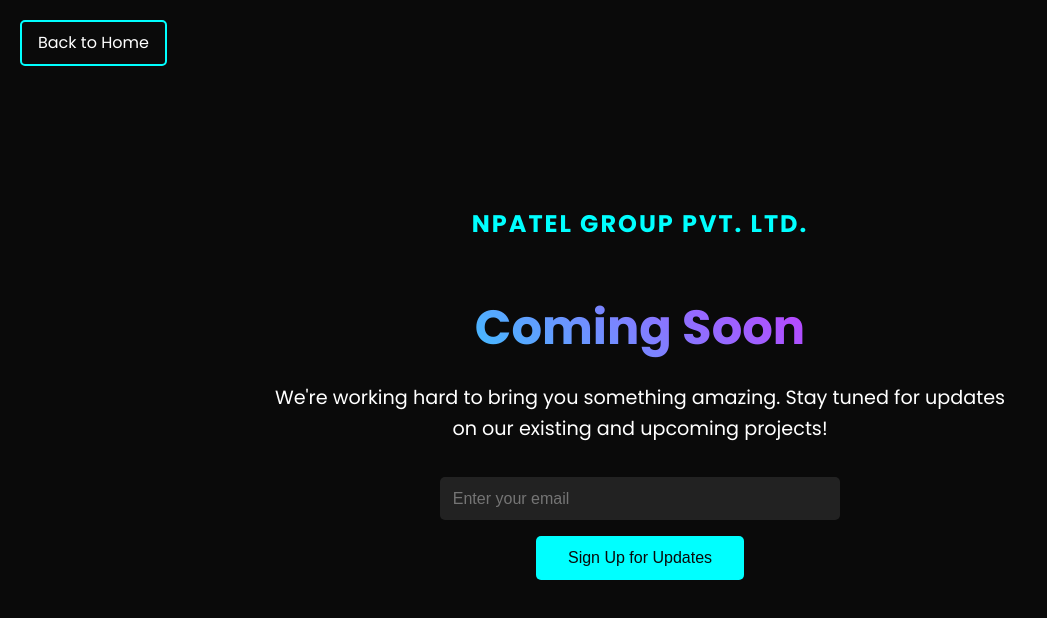
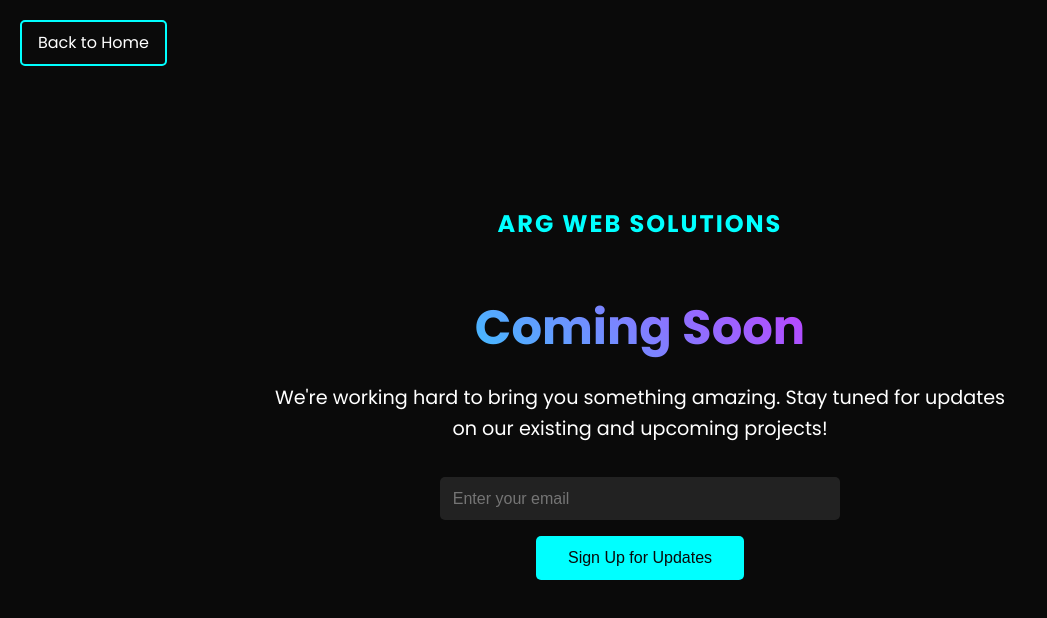
Before and after one commit to ARG-Web-Solutions/arg-web-solutions, a plain HTML site: page coming-soon.html in a window 1280 px wide. Shown: the whole page, without its empty margins (0-1047 px from the left). Drawn offline with Linux system fonts and the light colour scheme.

Commit message:
Update coming-soon.html

```diff
--- a/coming-soon.html
+++ b/coming-soon.html
@@ -4,7 +4,7 @@
 <head>
     <meta charset="UTF-8">
     <meta name="viewport" content="width=device-width, initial-scale=1.0">
-    <title>Coming Soon - NPATEL GROUP PVT. LTD.</title>
+    <title>Coming Soon - ARG Web Solutions</title>
     <link rel="icon" type="image/x-icon" href="logo.png">
     <style>
         @import url('https://fonts.googleapis.com/css2?family=Poppins:wght@300;400;600;700&display=swap');
@@ -172,7 +172,7 @@
 <body>
     <a href="index.html" class="back-button">Back to Home</a>
     <div class="container">
-        <div class="logo">NPATEL GROUP PVT. LTD.</div>
+        <div class="logo">ARG Web Solutions</div>
         <h1>Coming Soon</h1>
         <p>We're working hard to bring you something amazing. Stay tuned for updates on our existing and upcoming projects!</p>
         <form class="newsletter-form" id="newsletter-form">
```
